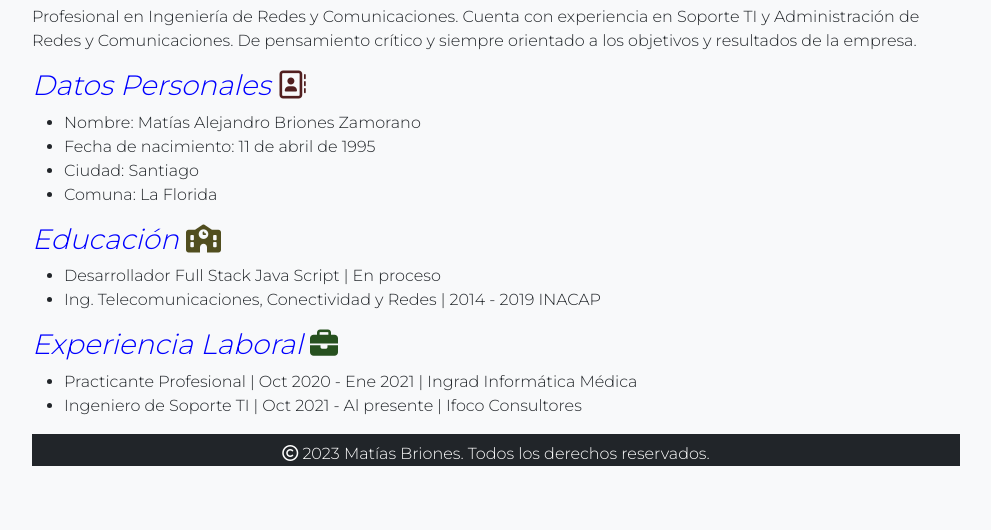
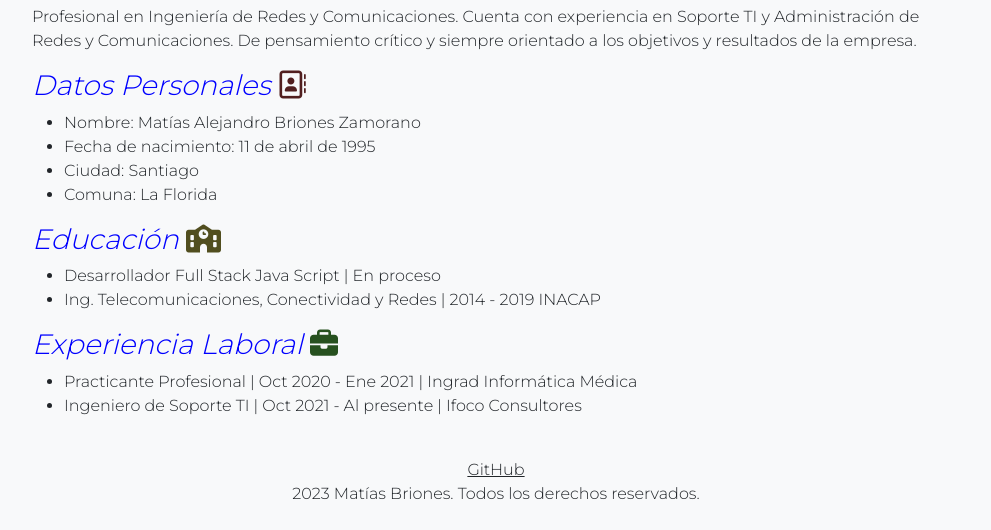
Before and after one commit to mbrionesz/mbrionesz.github.io, a plain HTML site: page index.html in a window 1280 px wide. Shown: the part 485-1015 px from the top of the page, without its empty margins (144-1135 px from the left). Before the commit the page ends 951 px from the top, so only its background shows below. Drawn offline with nearby package versions, Linux system fonts and the light colour scheme.

Commit message:
Se cambia footer y color

```diff
--- a/index.html
+++ b/index.html
@@ -79,13 +79,16 @@
   </section>
   </div>
     <!--Curriculum Matías Briones-->
-    <div class="container-fluid bg-dark d-flex justify-content-center pt-2">
-        <footer>
-          <div>
-            <i class="fa-regular fa-copyright text-white"></i>
-            <span class="text-white">2023 Matías Briones. Todos los derechos reservados.</span>
-          </div>
-        </footer>
+    <div class="bg-black text-center text-dark p-4">
+      <footer>
+        <div>
+          <a href="https://github.com/mbrionesz" target="_blank" class="text-dark">GitHub</a><br>
+          <span class="text-dark">2023 Matías Briones. Todos los derechos reservados.</span>
+        </div>
+      </footer>
+    </div>
+
+
     </div>
 </div>
 </body>
```
